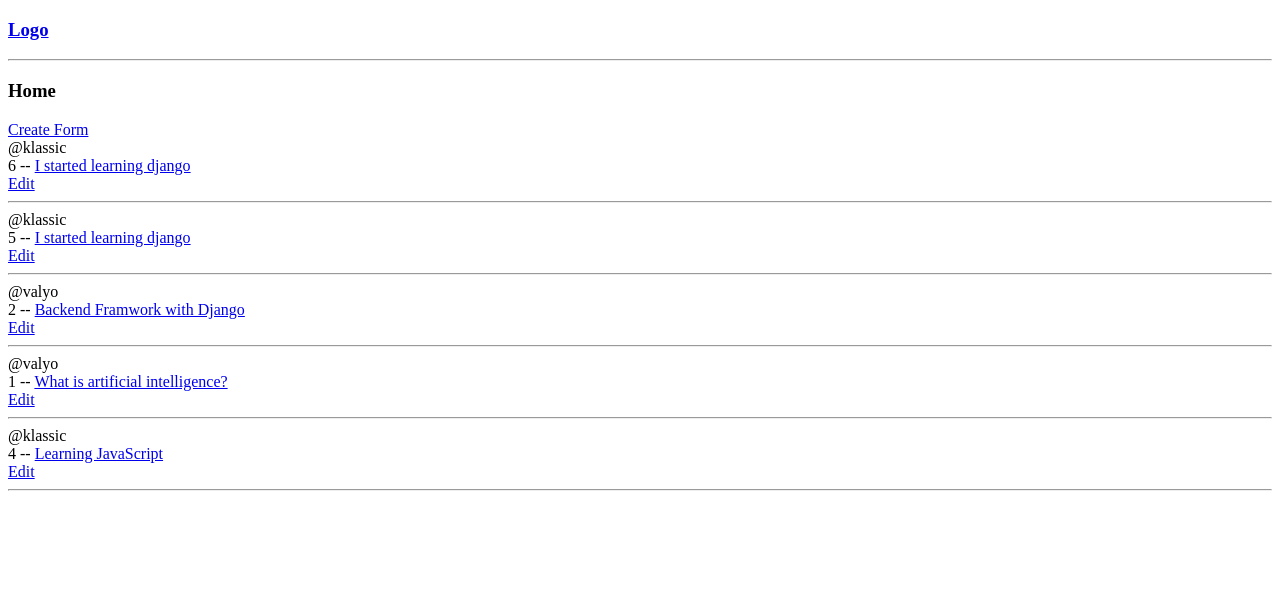
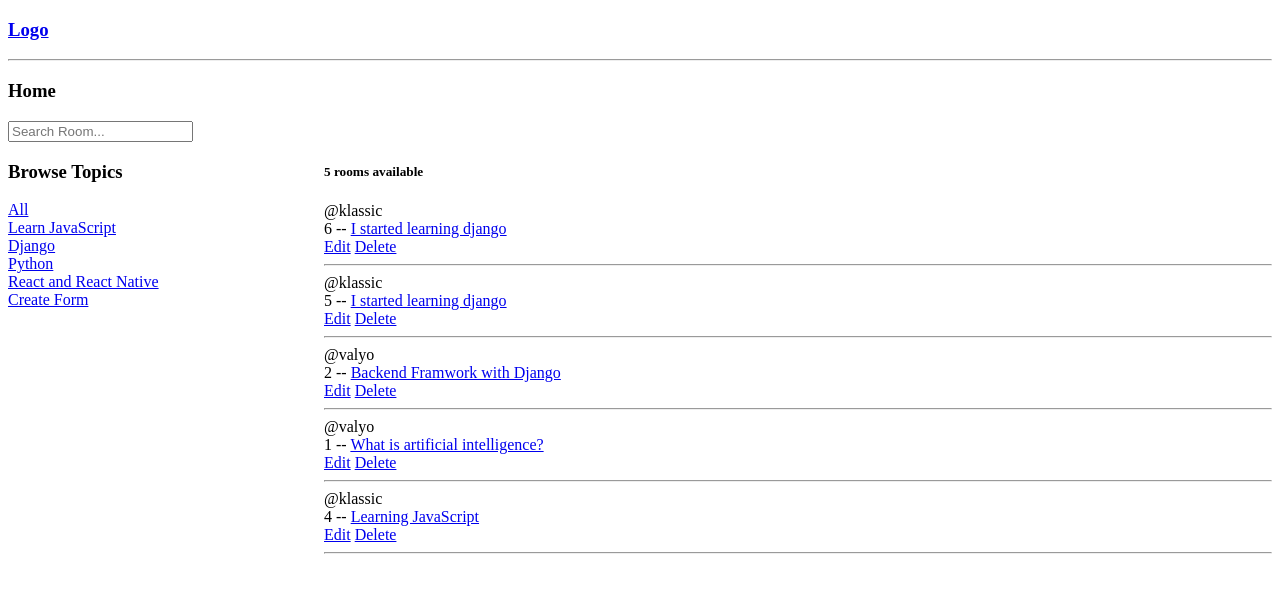
Before and after one commit to valeryyola/Goop, a Django app: page / in a window 1280 px wide. Shown: the top 593 px of the page. Run offline with Django 4.2, Linux system fonts and the light colour scheme; data comes from the database, SQL or seed files in the repository; both versions use the stored data as it was after the commit.

Commit message:
'search'

```diff
--- a/base/templates/base/home.html
+++ b/base/templates/base/home.html
@@ -1,19 +1,53 @@
 {% extends "base.html" %}
 
 {% block content %}
+
+<style>
+    .home-container{
+        display:grid;
+        grid-template-columns : 1fr 3fr
+    }
+</style>
+
+
 <h3>Home</h3>
-<div class="">
+<div>
+    <form action="{% url 'home' %}" method="GET">
+        <input type="text" placeholder= "Search Room..." name = "q">
+    </form>
+</div>
+<div class="home-container">
+
+    <div class="left-sidebar">
+        <h3>
+            Browse Topics </h3>
+            <div>
+
+                <a href="{% url 'home' %}">All</a>
+            </div>
+            {% for topic in topics  %}
+            <div>
+
+                <a href="{% url 'home' %}?q={{topic.name}}">{{topic.name}}</a>
+            </div>
+            {% endfor %}
+            <a href="{% url 'room-form' %}">Create Form</a>
+
+    </div>
     <div>
-        <a href="{% url 'room-form' %}">Create Form</a>
-    </div>
-    {% for room in rooms %}
+        <h5>{{room_count}} rooms available</h5>
+
+        {% for room in rooms %}
      <div>
 
          <span>@{{room.host.username}}</span> <br>
          {{room.id}} -- <a href="{% url 'room' room.id %}">{{room.name}}</a>
 <br>
          <a href="{% url 'update-room-form' room.id %}">Edit</a>
+         <a href="{% url 'delete-room' room.id %}">Delete</a>
          <hr>
      </div>
     {% endfor %}
+    </div>
+
 {% endblock content %}
--- a/base/urls.py
+++ b/base/urls.py
@@ -5,7 +5,7 @@
     path('', views.home, name='home'),
     path('room/<pk>/', views.room, name='room'),
     path('room-form', views.roomForm, name='room-form'),
-    path('room-form/<pk>', views.updateRoom, name='update-room-form')
-
+    path('room-form/<pk>', views.updateRoom, name='update-room-form'),
+    path('room/delete/<pk>', views.deleteRoom, name='delete-room')
 
 ]
--- a/base/views.py
+++ b/base/views.py
@@ -1,12 +1,22 @@
 from django.shortcuts import redirect, render
 from django.http import HttpResponse
-from .models import Room
+from .models import Room, Topic
 from .forms import RoomForm
+from django.db.models import Q
 
 def home(request):
-    rooms = Room.objects.all()
-    context = {'rooms':rooms}
+    q = request.GET.get('q') if request.GET.get('q') != None else ''
+    rooms = Room.objects.filter(
+        Q(topic__name__icontains = q)|
+        Q(name__icontains =  q) |
+        Q(description__icontains = q)
+        )
+
+    topics = Topic.objects.all()
+    roomCount = rooms.count()
+    context = {'rooms':rooms, 'topics':topics, 'room_count': roomCount}
     return render(request, 'base/home.html',context)
+
 
 def room(request, pk):
     room = Room.objects.get(id = pk)
@@ -33,3 +43,10 @@
             form.save()
             return redirect('home')
     return render(request, 'base/room_form.html', context)
+
+def deleteRoom(request, pk):
+    room = Room.objects.get(id = pk)
+    if request.method == 'POST':
+        room.delete()
+        return redirect('home')
+    return render(request,'base/delete.html', {'obj':room})
```
Also changed, not shown: base/templates/base/delete.html (added, +12 -0 lines), db.sqlite3.
